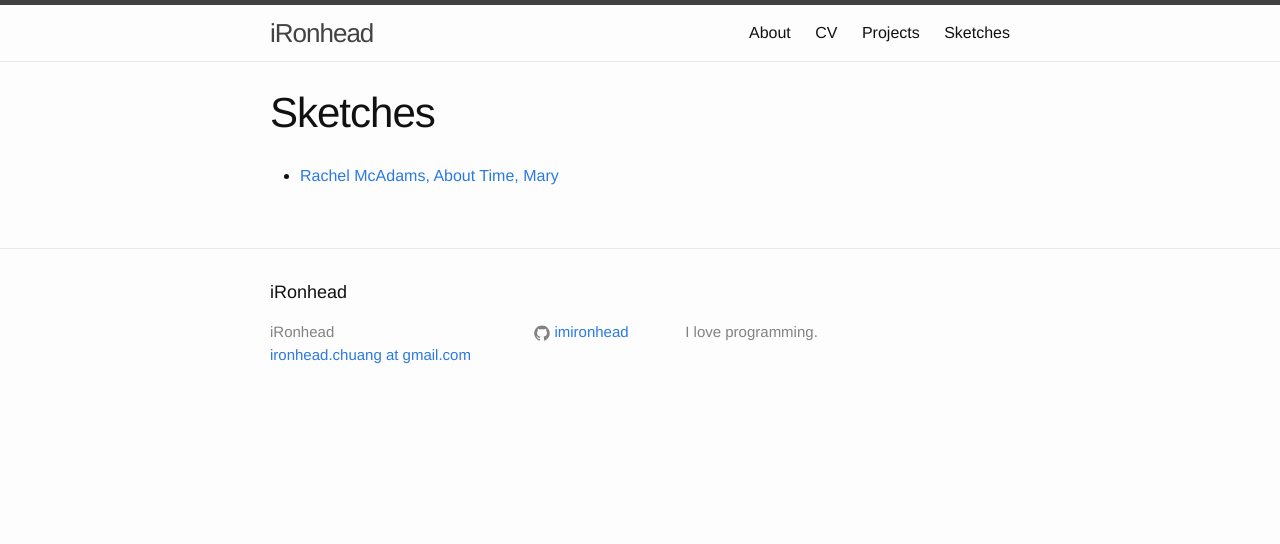
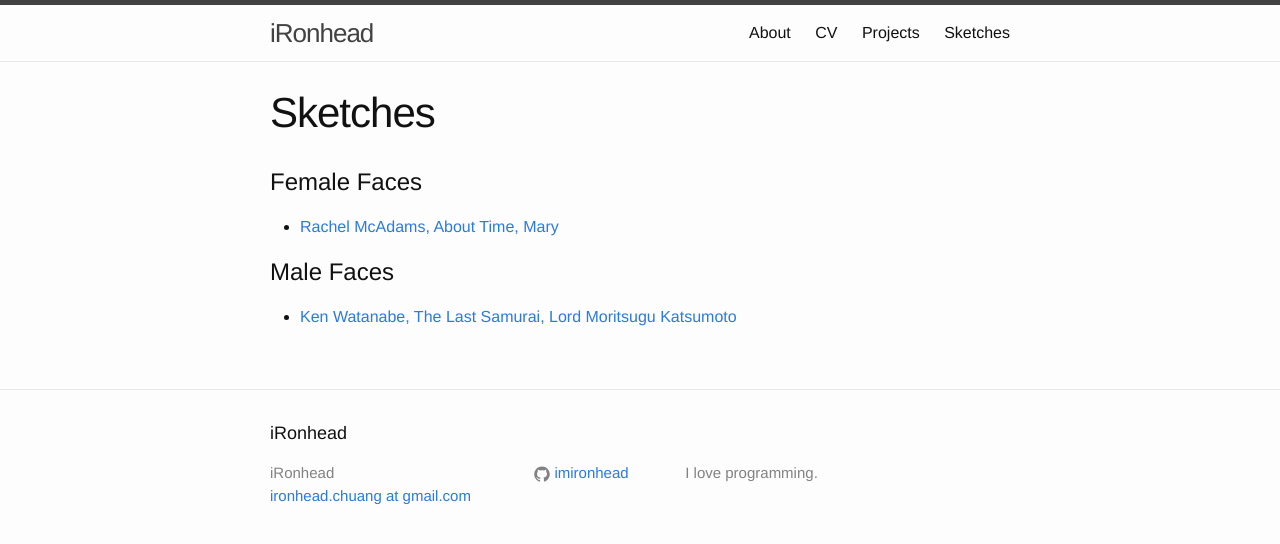
Before and after one commit to imironhead/imironhead.github.io, a Jekyll site: the page built from sketches.md, in a window 1280 px wide. Shown: the top 544 px of the page. Built offline with Jekyll 4.4.1, drawn with Linux system fonts in a browser that asks for light colours.

Commit message:
- update

```diff
--- a/sketches.md
+++ b/sketches.md
@@ -4,4 +4,8 @@ title: Sketches
 permalink: /sketches/
 ---
 
-* [Rachel McAdams, About Time, Mary](/sketches/pencil-sketch-0089.html)
+# Female Faces
+* [Rachel McAdams, About Time, Mary](/sketches/pencil-sketch-0089)
+
+# Male Faces
+* [Ken Watanabe, The Last Samurai, Lord Moritsugu Katsumoto](/sketches/pencil-sketch-0085)
```
Also changed, not shown: 1 other file.
